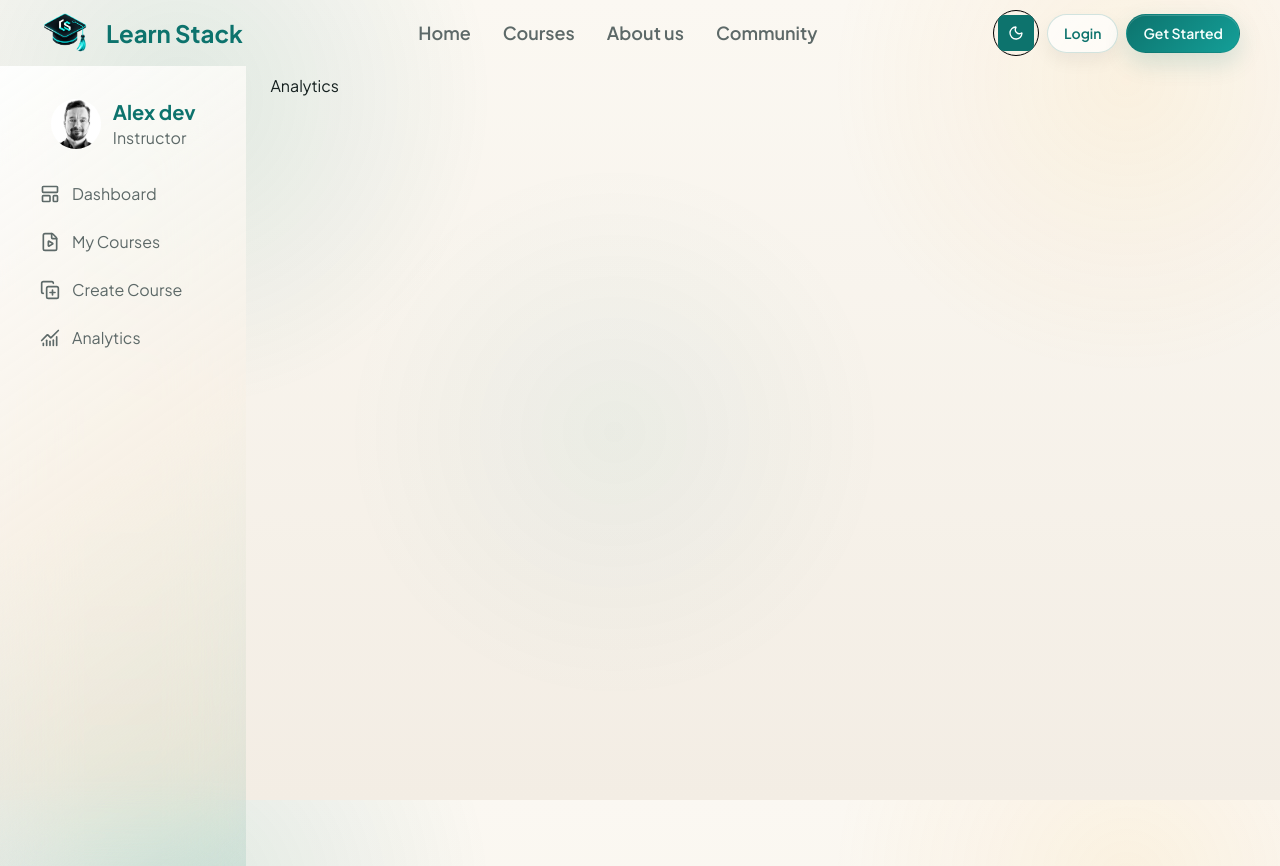
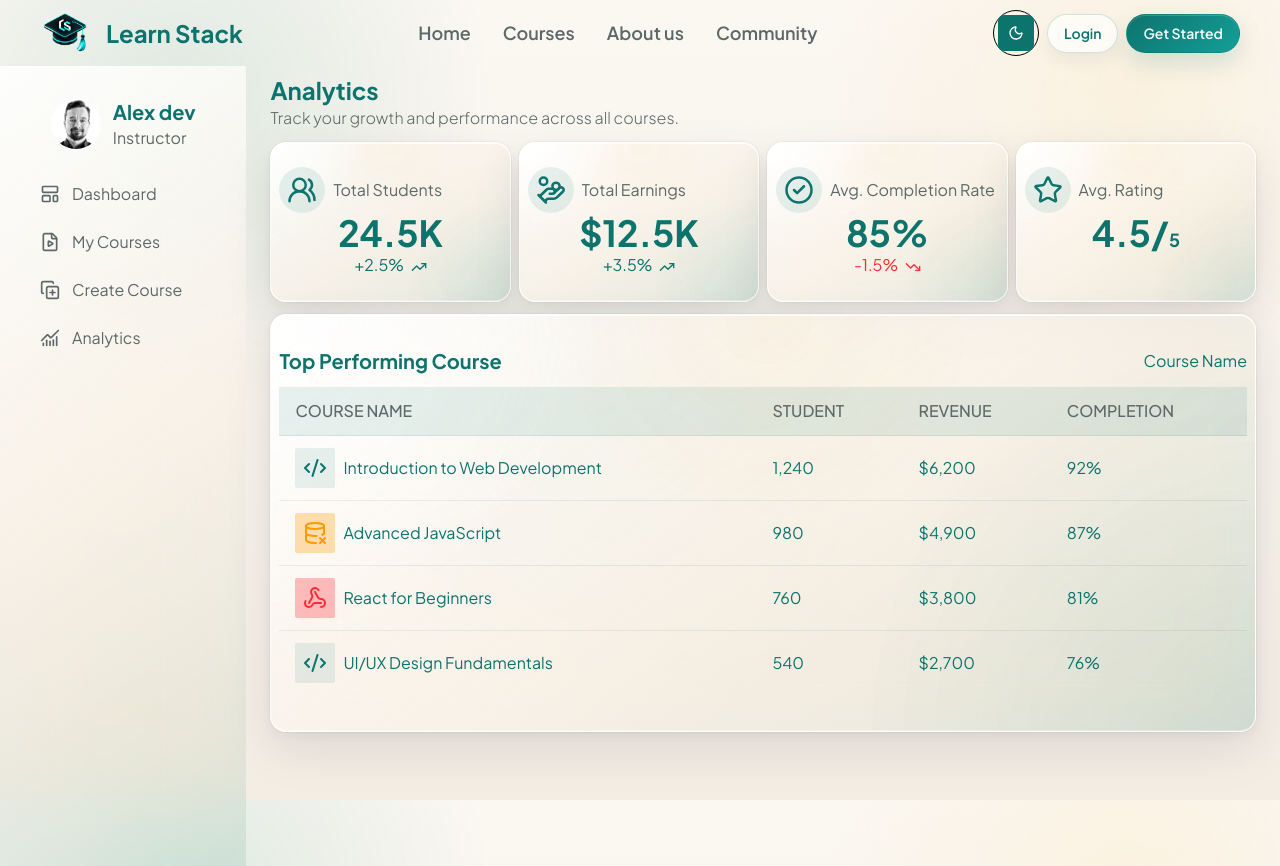
Before and after one commit to LakshanJayalath171/Learn-Stack-LMS, a Next.js app: page /teacher/1/analytics in a window 1280 px wide. Built offline with nearby package versions, Linux system fonts and the light colour scheme.

Commit message:
Created analytics UI  except charts

```diff
--- a/app/teacher/[id]/analytics/page.tsx
+++ b/app/teacher/[id]/analytics/page.tsx
@@ -1,8 +1,130 @@
 import React from 'react'
-
+import { UsersRound , HandCoins , CircleCheck , Star, TrendingUp, TrendingDown , CodeXml, DatabaseX , Webhook} from 'lucide-react';
 const Analytics = () => {
   return (
-    <div>Analytics</div>
+    <div>
+      <div>
+        <h1 className="text-2xl font-bold text-primary">Analytics</h1>
+        <p className='text-secondary font-light '>Track your growth and performance across all courses.</p>
+      </div>
+
+      <div className="grid grid-cols-4 gap-2 py-3">
+
+        {/* overview card components*/}
+
+        <div className="apple rounded-2xl px-2 py-6">
+          <div className="flex items-center justify-start gap-2">
+            <div className="bg-primary-soft p-2 rounded-full">
+              <UsersRound className="text-special" size={30} />
+            </div>
+            <p className="text-secondary">Total Students</p>
+          </div>
+          <div className="text-center">
+            <h1 className="text-4xl font-bold text-primary">24.5K</h1>
+          </div>
+          <div className="text-center">
+            <p className="text-special">+2.5% <TrendingUp className="inline-block ml-1" size={16} /></p>
+          </div>
+        </div>
+
+        <div className="apple rounded-2xl px-2 py-6">
+          <div className="flex items-center justify-start gap-2">
+            <div className="bg-primary-soft p-2 rounded-full">
+              <HandCoins className="text-special" size={30} />
+            </div>
+            <p className="text-secondary">Total Earnings</p>
+          </div>
+          <div className="text-center">
+            <h1 className="text-4xl font-bold text-primary">$12.5K</h1>
+          </div>
+          <div className="text-center">
+            <p className="text-special">+3.5% <TrendingUp className="inline-block ml-1" size={16} /></p>
+          </div>
+        </div>
+
+        <div className="apple rounded-2xl px-2 py-6">
+          <div className="flex items-center justify-start gap-2">
+            <div className="bg-primary-soft p-2 rounded-full">
+              <CircleCheck className="text-special" size={30} />
+            </div>
+            <p className="text-secondary">Avg. Completion Rate</p>
+          </div>
+          <div className="text-center">
+            <h1 className="text-4xl font-bold text-primary">85%</h1>
+          </div>
+          <div className="text-center">
+            <p className="text-red-500">-1.5% <TrendingDown className="inline-block ml-1" size={16} /></p>
+          </div>
+        </div>
+
+        <div className="apple rounded-2xl px-2 py-6">
+          <div className="flex items-center justify-start gap-2">
+            <div className="bg-primary-soft p-2 rounded-full">
+              <Star className="text-special" size={30} />
+            </div>
+            <p className="text-secondary">Avg. Rating</p>
+          </div>
+          <div className="text-center">
+            <h1 className="text-4xl font-bold text-primary">4.5/<span className="text-primary text-lg">5</span></h1>
+          </div>
+
+        </div>
+
+        {/*  */}
+      </div>
+
+      {/* card section */}
+      <div></div>
+
+      {/* Top perfoming course */}
+      <div className="apple rounded-2xl px-2 py-6">
+        <div className="flex items-center justify-between my-2">
+          <h2 className="text-xl font-bold text-primary">Top Performing Course</h2>
+          <p className="text-secondary text-special">Course Name</p>
+        </div>
+
+        {/* table section */}
+
+        <div className="overflow-x-auto my-3">
+          <table className="w-full text-left">
+            <thead className="bg-primary-soft text-primary">
+              <tr className="border-b border-primary/10 text-secondary">
+                <th className="px-4 py-3 font-medium">COURSE NAME</th>
+                <th className="px-4 py-3 font-medium">STUDENT</th>
+                <th className="px-4 py-3 font-medium">REVENUE</th>
+                <th className="px-4 py-3 font-medium">COMPLETION</th>
+              </tr>
+            </thead>
+            <tbody className="text-primary">
+              <tr className="border-b border-primary/10 transition-colors duration-200 hover:bg-gray-600/50">
+                <td className="px-4 py-3 flex items-center justify-start gap-2"><div className="bg-primary-soft p-2 rounded-xs "><CodeXml/></div>Introduction to Web Development</td>
+                <td className="px-4 py-3">1,240</td>
+                <td className="px-4 py-3">$6,200</td>
+                <td className="px-4 py-3">92%</td>
+              </tr>
+              <tr className="border-b border-primary/10 transition-colors duration-200 hover:bg-gray-600/50">
+                <td className="px-4 py-3 flex items-center justify-start gap-2"><div className="bg-amber-500/30 p-2 rounded-xs "><DatabaseX className="text-amber-500"/></div>Advanced JavaScript</td>
+                <td className="px-4 py-3">980</td>
+                <td className="px-4 py-3">$4,900</td>
+                <td className="px-4 py-3">87%</td>
+              </tr>
+              <tr className="border-b border-primary/10 transition-colors duration-200 hover:bg-gray-600/50">
+                <td className="px-4 py-3 flex items-center justify-start gap-2"><div className="bg-red-500/30 p-2 rounded-xs "><Webhook className="text-red-500"/></div>React for Beginners</td>
+                <td className="px-4 py-3">760</td>
+                <td className="px-4 py-3">$3,800</td>
+                <td className="px-4 py-3">81%</td>
+              </tr>
+              <tr className="transition-colors duration-200 hover:bg-gray-600/50">
+                <td className="px-4 py-3 flex items-center justify-start gap-2"><div className="bg-primary-soft p-2 rounded-xs "><CodeXml/></div>UI/UX Design Fundamentals</td>
+                <td className="px-4 py-3">540</td>
+                <td className="px-4 py-3">$2,700</td>
+                <td className="px-4 py-3">76%</td>
+              </tr>
+            </tbody>
+          </table>
+        </div>
+      </div>
+    </div>
   )
 }
 
```
